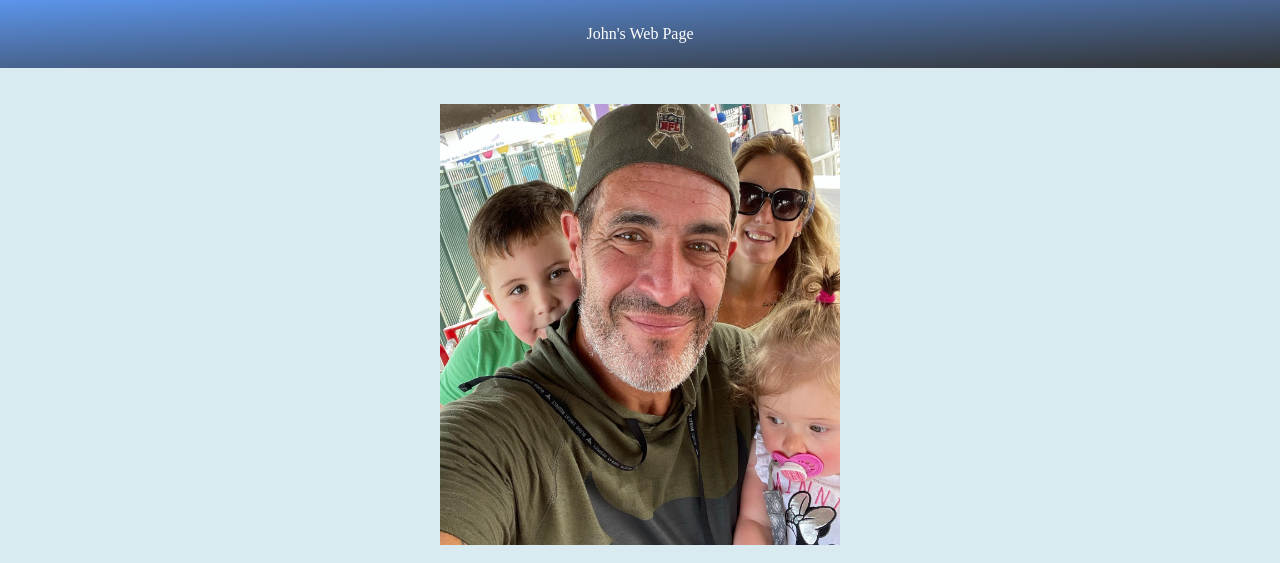
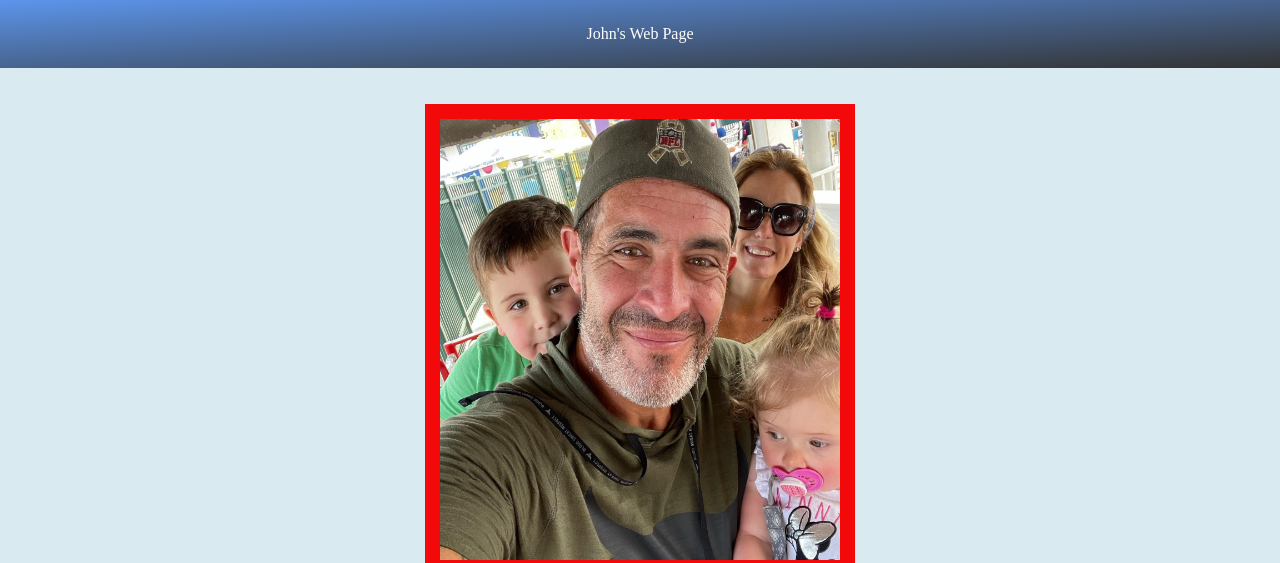
Before and after one commit to jgotti1/test-webpage, a plain HTML site: page index.html in a window 1280 px wide. Shown: the top 563 px of the page. Drawn offline with Linux system fonts and the light colour scheme.

Commit message:
border commit

```diff
--- a/index.html
+++ b/index.html
@@ -14,7 +14,8 @@
     </header>
     <main>
         <br><br>
-        <img src="me.jpg"
+        <Image style="border: 15px solid rgb(243, 9, 9);"
+        img src="me.jpg"
         width="400"
         height="441">
         <h2>HELLO</h2>
```
